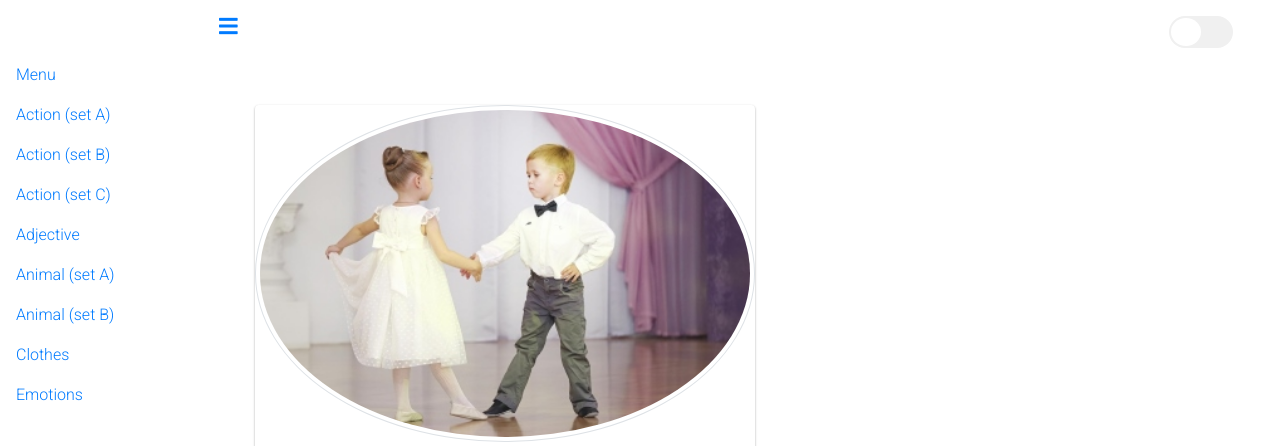
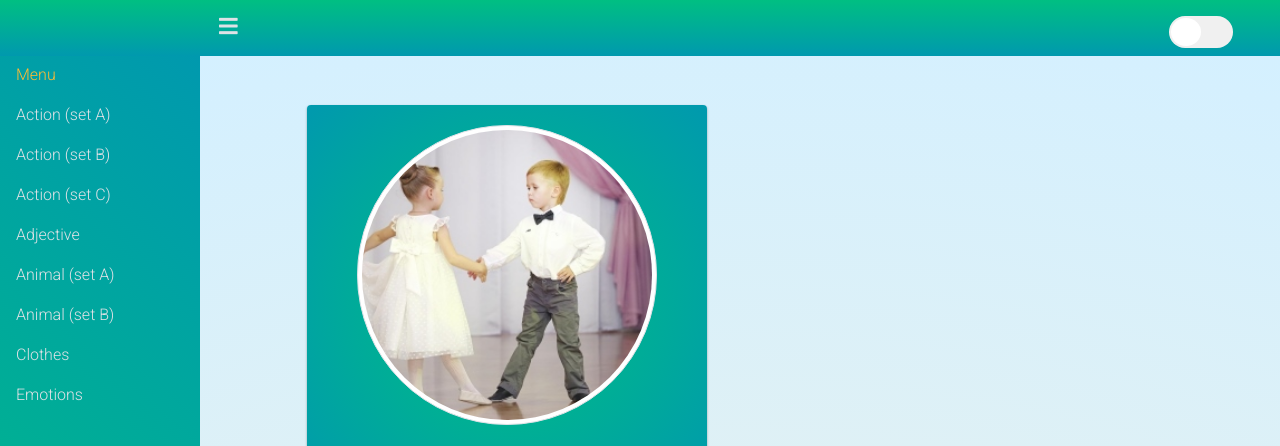
Before and after one commit to Mikisum/english-for-kids, a plain HTML site: page english-for-kids/src/index.html in a window 1280 px wide. Shown: the top 446 px of the page. Drawn offline with nearby package versions, Linux system fonts and the light colour scheme.

Commit message:
feat:add styles for cards

```diff
--- a/english-for-kids/src/style.css
+++ b/english-for-kids/src/style.css
@@ -1,16 +1,42 @@
+
+
+.pageContainer{
+  background: rgb(255,242,215);
+  background: radial-gradient(circle, rgba(255,242,215,1) 0%, rgba(212,240,255,1) 100%);
+
+  }
+.testimonial-card .card-up {
+  height: 120px;
+  overflow: hidden;
+  border-top-left-radius: .25rem;
+  border-top-right-radius: .25rem;
+}
 
 .card-deck {
     margin: auto;
+    width: 90%;
 }
 
 .card {
-    width: 500px;
+  width: 400px;
   box-shadow: 0 1px 3px rgba(0,0,0,0.12), 0 1px 2px rgba(0,0,0,0.24);
   transition: all 0.2s ease-in-out;
   box-sizing: border-box;
   margin-top:10px;
   margin-bottom:10px;
-    background-color:#FFF;
+  margin-right: 10px;
+  background-color: #FFF;
+  text-align: center;
+  background: rgb(255,255,255);
+  background: radial-gradient(circle, rgba(0,191,130,1) 0%, rgba(0,153,174,1) 100%);
+}
+
+.card-deck img {
+  width: 300px;
+  height: 300px;
+  margin: 5%;
+  object-fit: cover;
+  align-items: center;
 }
 
 .card:hover {
@@ -30,10 +56,30 @@
   margin-bottom:5px;
 }
 
-  .card img{
-    width:100%;
+.pageContainer {
+  display: none;
 }
 
+.page-active {
+  display:block;
+}
+
+.category {
+  display: none;
+}
+
+.category img {
+  margin: 0;
+  width: -webkit-fill-available;
+}
+
+.category .icon  {
+  padding-left: 35%;
+}
+
+.fa-redo {
+  color: grey;
+}
 
 body {
   height: 100vh;
@@ -102,6 +148,28 @@
       min-width: initial;
   }
 
+}
+
+.bg-dark, .navbar-dark {
+  background: linear-gradient(40deg,#00bf82,#0099ae);
+}
+
+.py-3 {
+  background: linear-gradient(180deg,#00bf82,#0099ae);
+}
+
+a {
+  color:#dee2e6 !important;
+}
+a:hover {
+  color: #fb3 !important;
+  text-decoration: none;
+  -webkit-transition: all 0.2s ease-in-out;
+  transition: all 0.2s ease-in-out;
+}
+
+.active {
+  color: #fb3 !important;
 }
 
   .pb-3, .py-3 {
@@ -176,5 +244,5 @@
   transition: all .2s ease;
 }
 .tgl-light:checked + .tgl-btn {
-    background: #7fc01e;
+  background: #fb3;
 }
```
Lines whose indentation alone changed are shown as unchanged.
